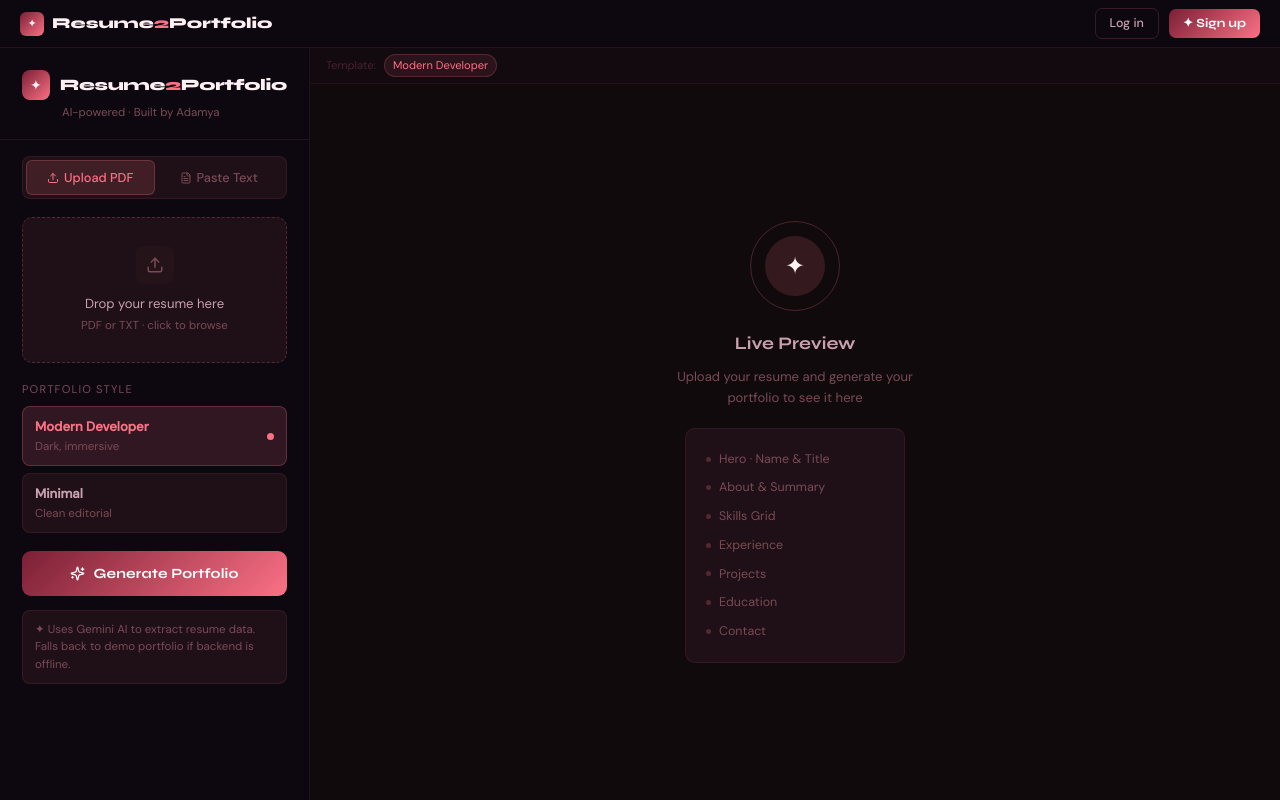
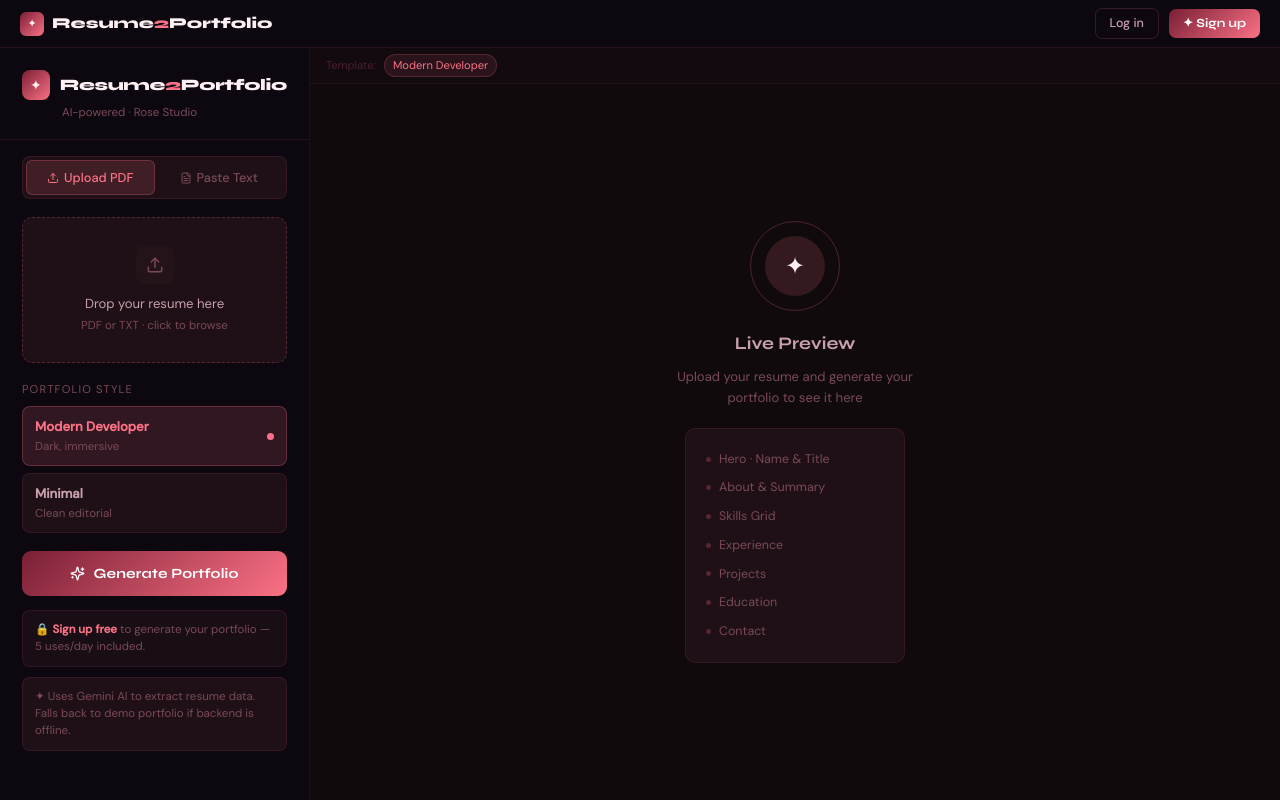
Before and after one commit to AdamyaMehta07/AI-resume2portfolio, a React (Vite) app in the folder frontend/: page / in a window 1280 px wide. Built offline with nearby package versions, Linux system fonts and the light colour scheme.

Commit message:
add usage counterui and rate limiting blocking

```diff
--- a/frontend/src/components/UploadPanel.jsx
+++ b/frontend/src/components/UploadPanel.jsx
@@ -1,7 +1,7 @@
 import React, { useState, useRef } from 'react'
 import { Upload, FileText, Sparkles, Loader2, ChevronDown, ChevronUp } from 'lucide-react'
 
-export default function UploadPanel({ onGenerate, isLoading, hasData, onEdit, portfolioData }) {
+export default function UploadPanel({ onGenerate, isLoading, hasData, onEdit, portfolioData, usesLeft = 5, isBlocked = false, isLoggedIn = false }) {
   const [mode, setMode] = useState('upload')
   const [text, setText] = useState('')
   const [fileName, setFileName] = useState(null)
@@ -59,7 +59,7 @@ export default function UploadPanel({ onGenerate, isLoading, hasData, onEdit, po
           </span>
         </div>
         <p style={{ fontSize: '0.72rem', color: 'var(--text-muted)', marginLeft: '40px' }}>
-          AI-powered · Built by Adamya
+          AI-powered · Rose Studio
         </p>
       </div>
 
@@ -174,23 +174,56 @@ export default function UploadPanel({ onGenerate, isLoading, hasData, onEdit, po
           ))}
         </div>
 
+        {/* Usage counter */}
+        {isLoggedIn && (
+          <div style={{
+            marginBottom: '10px', padding: '8px 12px',
+            background: isBlocked ? 'rgba(239,68,68,0.08)' : 'rgba(251,113,133,0.06)',
+            border: `1px solid ${isBlocked ? 'rgba(239,68,68,0.25)' : 'rgba(251,113,133,0.14)'}`,
+            borderRadius: '8px', display: 'flex', alignItems: 'center', justifyContent: 'space-between'
+          }}>
+            <span style={{ fontSize: '0.74rem', color: isBlocked ? '#ef4444' : '#7a4a56' }}>
+              {isBlocked ? '🚫 Daily limit reached' : `✦ Daily generations`}
+            </span>
+            <div style={{ display: 'flex', gap: '4px' }}>
+              {[1,2,3,4,5].map(i => (
+                <div key={i} style={{
+                  width: '8px', height: '8px', borderRadius: '50%',
+                  background: i <= (5 - usesLeft)
+                    ? (isBlocked ? '#ef4444' : '#7a1f35')
+                    : 'rgba(251,113,133,0.15)'
+                }} />
+              ))}
+            </div>
+            <span style={{ fontSize: '0.74rem', color: isBlocked ? '#ef4444' : '#fb7185', fontWeight: '600' }}>
+              {usesLeft}/5 left
+            </span>
+          </div>
+        )}
+
         {/* Generate button */}
         <button
-          onClick={handleGenerate} disabled={isLoading}
-          className={!isLoading ? 'glow-btn' : ''}
+          onClick={handleGenerate} disabled={isLoading || isBlocked}
+          className={!isLoading && !isBlocked ? 'glow-btn' : ''}
           style={{
             width: '100%', padding: '12px',
-            background: isLoading
+            background: isBlocked
+              ? 'rgba(239,68,68,0.15)'
+              : isLoading
               ? 'rgba(122,31,53,0.4)'
               : 'linear-gradient(135deg, #7a1f35 0%, #fb7185 100%)',
-            border: 'none', borderRadius: '9px', color: 'white',
-            fontWeight: '700', fontSize: '0.88rem', cursor: isLoading ? 'not-allowed' : 'pointer',
+            border: isBlocked ? '1px solid rgba(239,68,68,0.25)' : 'none',
+            borderRadius: '9px', color: isBlocked ? '#ef4444' : 'white',
+            fontWeight: '700', fontSize: '0.88rem',
+            cursor: (isLoading || isBlocked) ? 'not-allowed' : 'pointer',
             display: 'flex', alignItems: 'center', justifyContent: 'center', gap: '8px',
             fontFamily: 'Syne, sans-serif', letterSpacing: '0.01em',
-            transition: 'opacity 0.2s'
+            transition: 'opacity 0.2s', opacity: isBlocked ? 0.8 : 1
           }}
         >
-          {isLoading
+          {isBlocked
+            ? '🚫 Limit reached — try tomorrow'
+            : isLoading
             ? <><Loader2 size={15} className="animate-spin" /> Generating...</>
             : <><Sparkles size={15} /> Generate Portfolio</>}
         </button>
@@ -238,8 +271,19 @@ export default function UploadPanel({ onGenerate, isLoading, hasData, onEdit, po
         )}
 
         {/* Note */}
+        {!isLoggedIn && (
+          <div style={{
+            marginTop: '14px', padding: '10px 12px',
+            background: 'rgba(251,113,133,0.05)',
+            border: '1px solid rgba(251,113,133,0.1)', borderRadius: '8px'
+          }}>
+            <p style={{ fontSize: '0.72rem', color: '#7a4a56', lineHeight: '1.5' }}>
+              🔒 <span style={{ color: '#fb7185', fontWeight: '600' }}>Sign up free</span> to generate your portfolio — 5 uses/day included.
+            </p>
+          </div>
+        )}
         <div style={{
-          marginTop: '14px', marginBottom: '22px', padding: '10px 12px',
+          marginTop: '10px', marginBottom: '22px', padding: '10px 12px',
           background: 'var(--accent-glow)', border: '1px solid var(--border)',
           borderRadius: '8px'
         }}>
```
